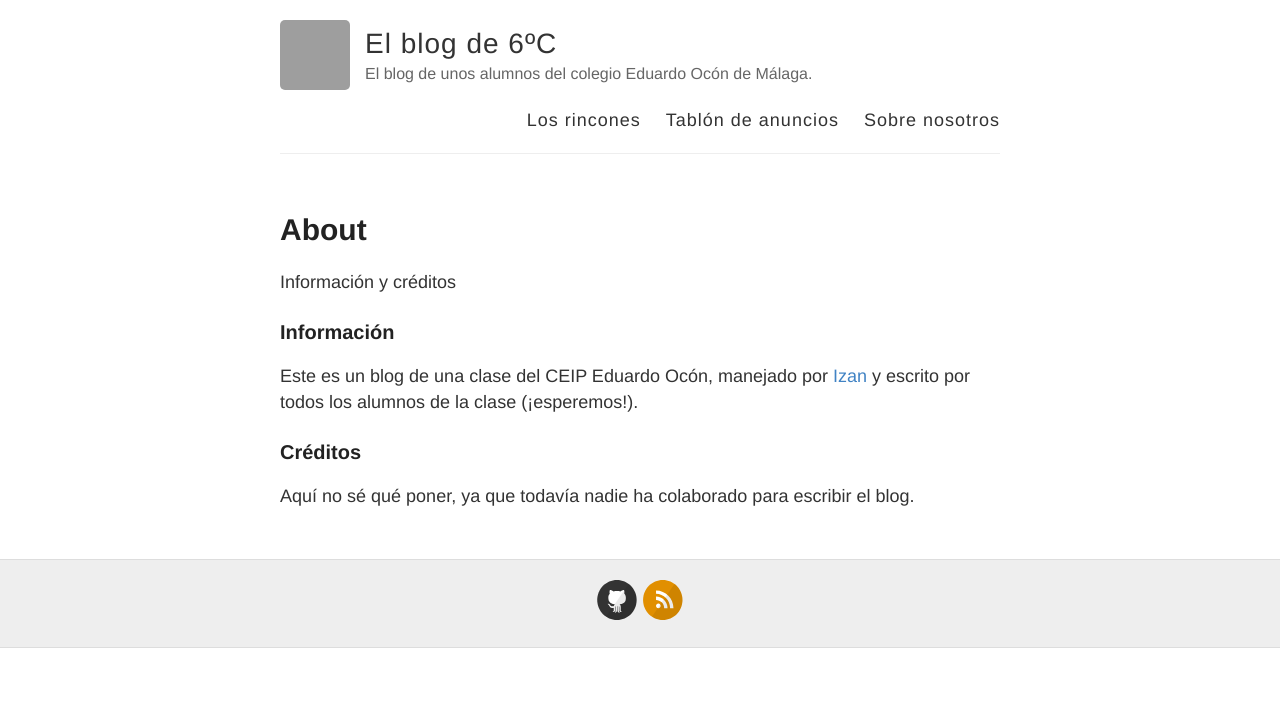
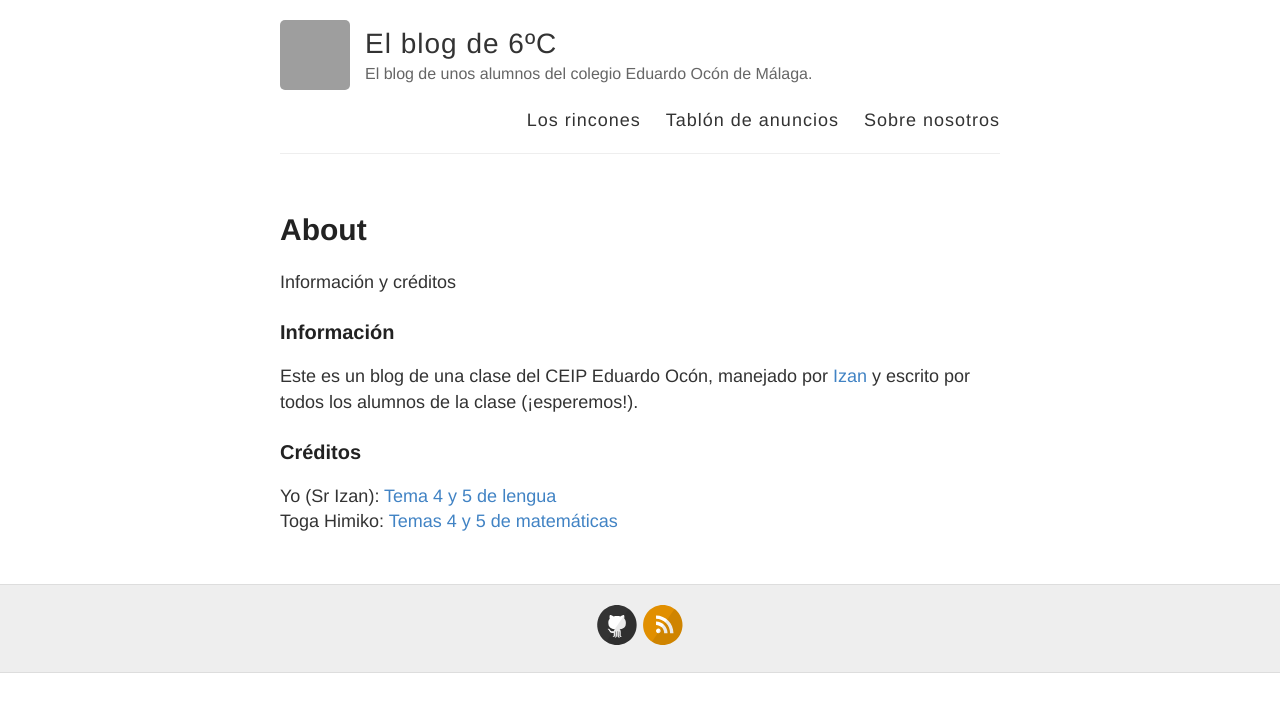
Before and after one commit to el-blog-de-sexto/blog, a Jekyll site: the page built from about.md, in a window 1280 px wide. Shown: the top 712 px of the page. Built offline with Jekyll 4.4.1, drawn with Linux system fonts in a browser that asks for light colours; a file with an impossible date is left out; grey boxes are pictures that could not be loaded.

Commit message:
tema 4 y 5 de mates

```diff
--- a/about.md
+++ b/about.md
@@ -12,4 +12,5 @@ Este es un blog de una clase del CEIP Eduardo Ocón, manejado por [Izan](https:/
 
 ### Créditos
 
-Aquí no sé qué poner, ya que todavía nadie ha colaborado para escribir el blog.
+Yo (Sr Izan): [Tema 4 y 5 de lengua](https://elblogdesexto.ml/Apuntes-para-el-examen-del-tema-4-y-5-de-lengua/)
+Toga Himiko: [Temas 4 y 5 de matemáticas](https://elblogdesexto.ml/Apuntes-para-el-examen-del-tema-4-y-5-de-mates/)
```
Also changed, not shown: _posts/2022-27-12-Apuntes-para-el-examen-del-tema-4-y-5-de-mates.md (added, +16 -0 lines).
